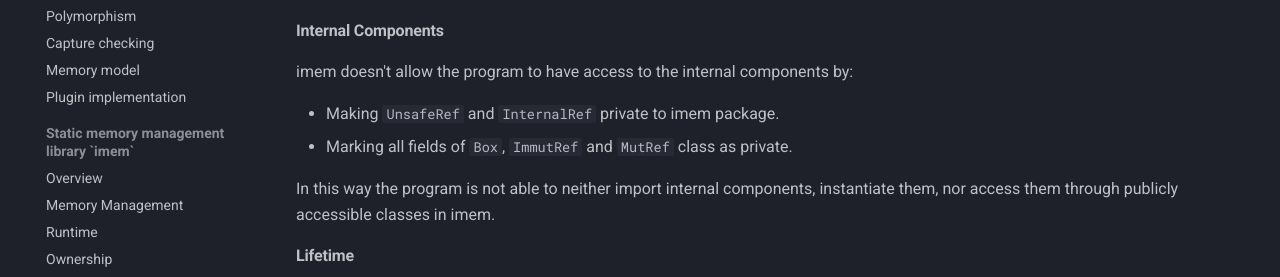
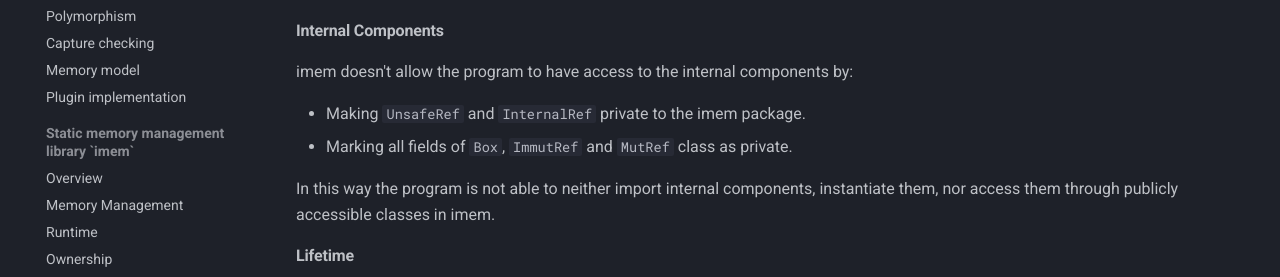
Before and after one commit to amsen20/masters-thesis, an MkDocs documentation site: the page built from docs/imem/soundness.md, in a window 1280 px wide and 900 px high, scrolled down 3793 px. Shown: the part 156-433 px from the top of the window. Built offline with MkDocs 1.6.1 and Material for MkDocs 9.7.7, drawn with Linux system fonts in a browser that asks for light colours.

Commit message:
Update docs/imem/soundness.md
Co-authored-by: Ondřej Lhoták <olhotak@uwaterloo.ca>

```diff
--- a/docs/imem/soundness.md
+++ b/docs/imem/soundness.md
@@ -168,7 +168,7 @@ The following section lists these cases.
 
 imem doesn't allow the program to have access to the internal components by:
 
-- Making `UnsafeRef` and `InternalRef` private to imem package.
+- Making `UnsafeRef` and `InternalRef` private to the imem package.
 - Marking all fields of `Box`, `ImmutRef` and `MutRef` class as private.
 
 In this way the program is not able to neither import internal components, instantiate them, nor access them through publicly accessible classes in imem.
```
